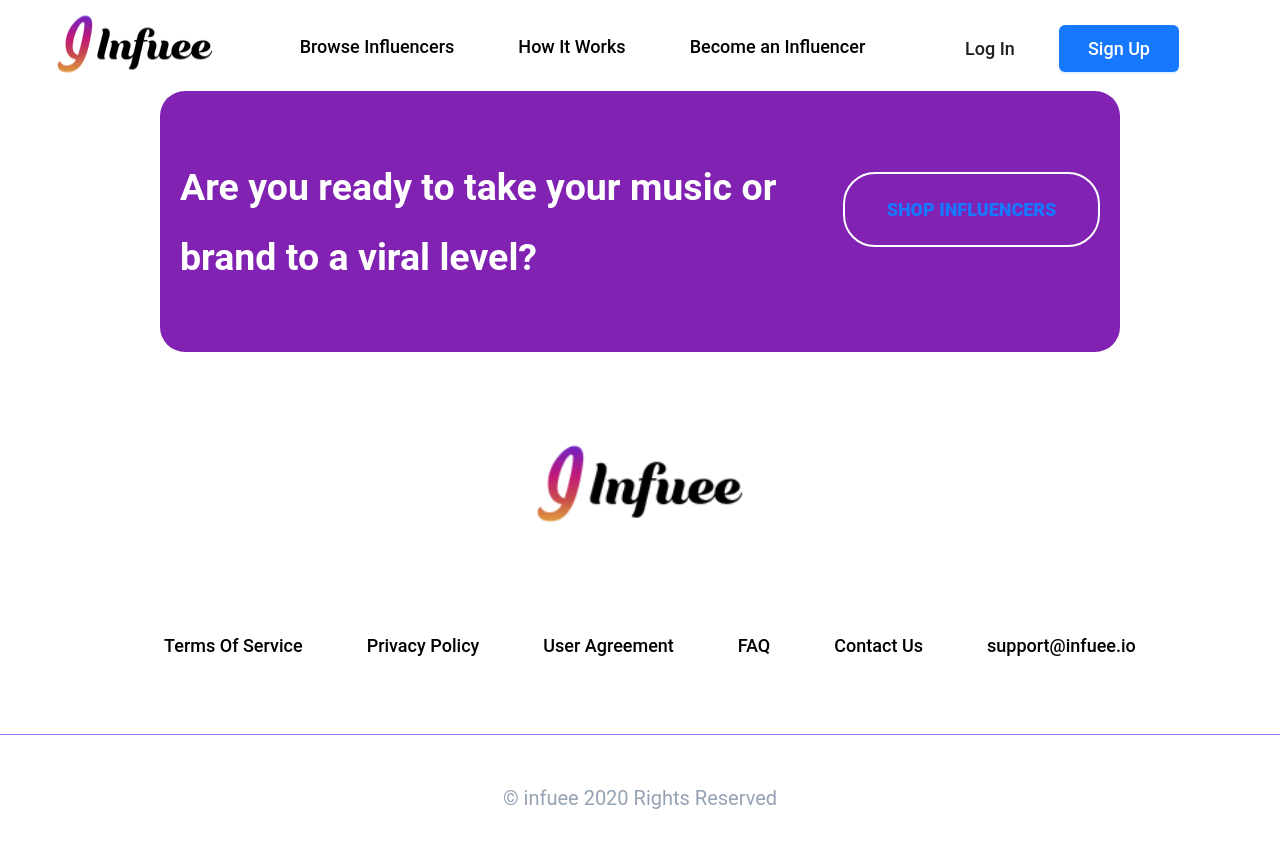
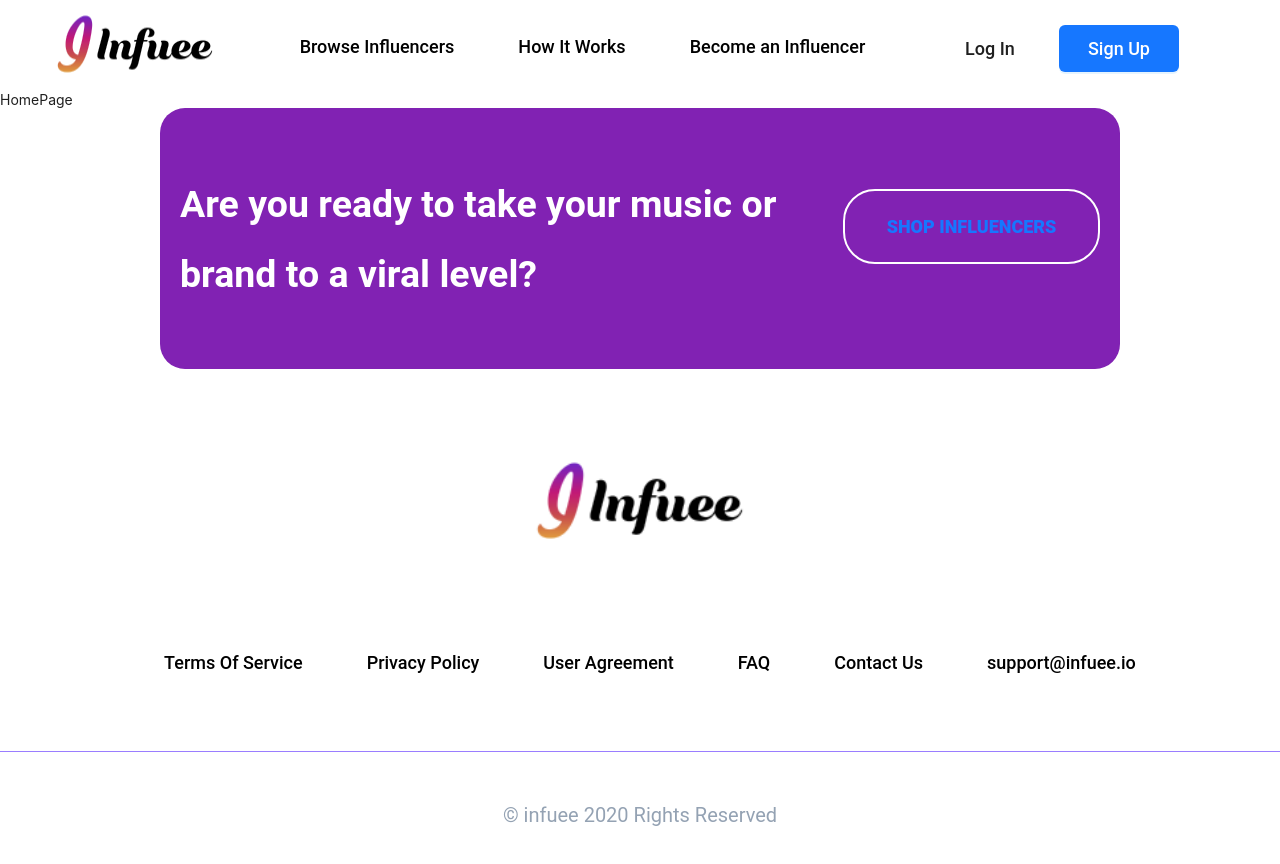
Before and after one commit to LaithJabali/social-influencer, a React (Create React App) app: page / in a window 1280 px wide. Shown: the top 864 px of the page. Built offline with nearby package versions, Linux system fonts and the light colour scheme.

Commit message:
Home Page initialization

```diff
--- a/src/App.js
+++ b/src/App.js
@@ -11,6 +11,7 @@ import routes from './components/pages/routes';
 import MyFooter from './components/Footer/MyFooter';
 import ShopInfluencerBox from './components/ShopInfluencerBox/ShopInfluencerBox';
 import InfluencerProfile from './components/pages/InfluencerProfile';
+import HomePage from './components/pages/HomePage';
 
 const {Header , Content , Footer} = Layout;
 function App() {
@@ -22,6 +23,7 @@ function App() {
           </Header>
           <Content className='content'>
             <Routes>
+              <Route path={routes.HomePage} element={<HomePage />} />
               <Route path={routes.becomeAnInfluencer} element={<BecomeAnInfluencer />} />
               <Route path={routes.browseInfluencers} element={<BrowseInfluencers />} />
               <Route path={routes.howItWorks} element={<HowItWorks />} />
--- a/src/components/Logo/Logo.js
+++ b/src/components/Logo/Logo.js
@@ -1,11 +1,14 @@
 import React from 'react'
 import logo from '../../assets/logo-1 1.png'
+import { Link } from 'react-router-dom'
 
 const Logo = ({LogoWidth,LogoHeight,LogoStyle}) => {
   return (
-    <div className={LogoStyle}>
-      <img width={LogoWidth} height={LogoHeight} src={logo} alt='Logo' />
-    </div>
+    <Link to={'./'}>
+      <div className={LogoStyle}>
+        <img width={LogoWidth} height={LogoHeight} src={logo} alt='Logo' />
+      </div>
+    </Link>
   )
 }
 export default Logo
--- /dev/null
+++ b/src/components/pages/HomePage.js
@@ -0,0 +1,9 @@
+import React from 'react'
+
+const HomePage = () => {
+  return (
+    <div>HomePage</div>
+  )
+}
+
+export default HomePage
--- a/src/components/pages/routes.js
+++ b/src/components/pages/routes.js
@@ -4,7 +4,8 @@ const routes = {
     howItWorks: '/HowItWorks',
     signIn: '/SignInPage',
     signUp: '/SignUpPage',
-    InfluencerProfile: '/InfluencerProfile'
+    InfluencerProfile: '/InfluencerProfile',
+    HomePage: '/'
   };
 
   export default routes;
```
Also changed, not shown: src/components/GetStarted/GetStarted.js (added, +9 -0 lines), src/components/GetStarted/GetStarted.module.css (added).
